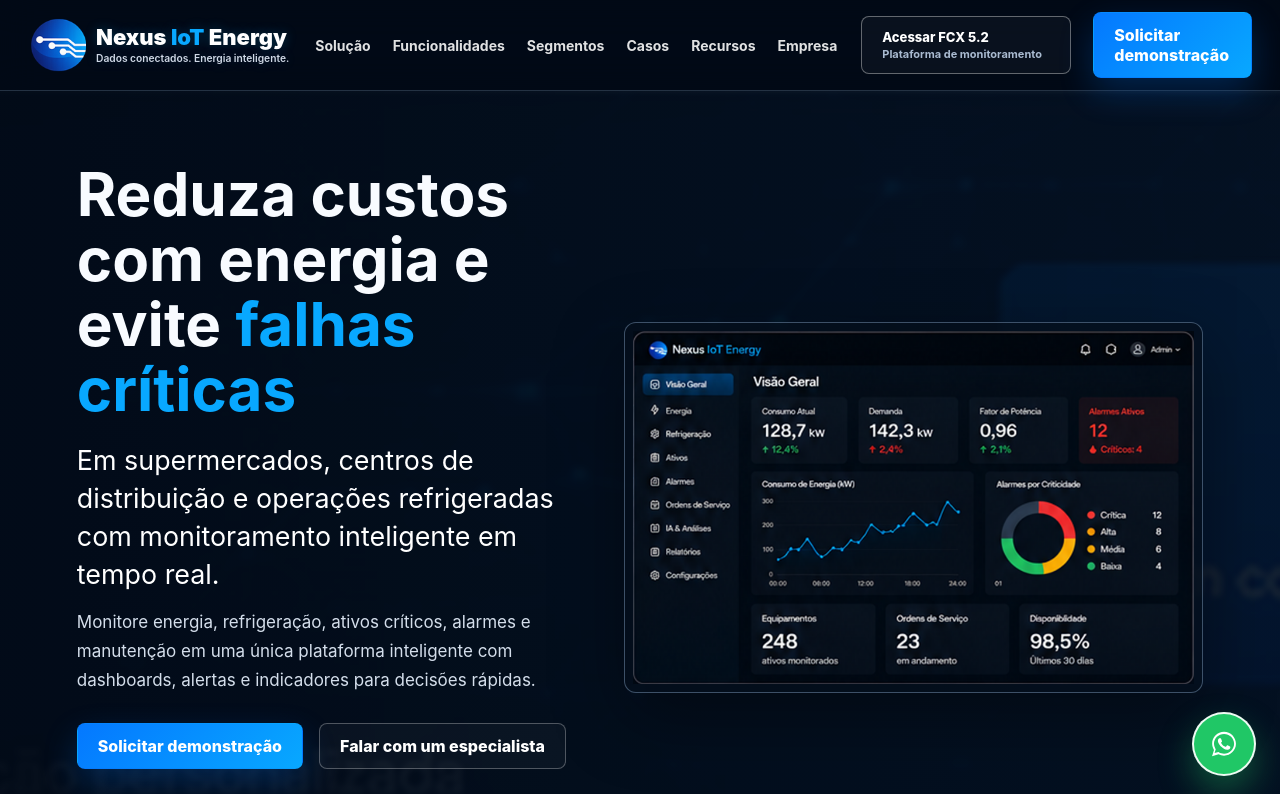
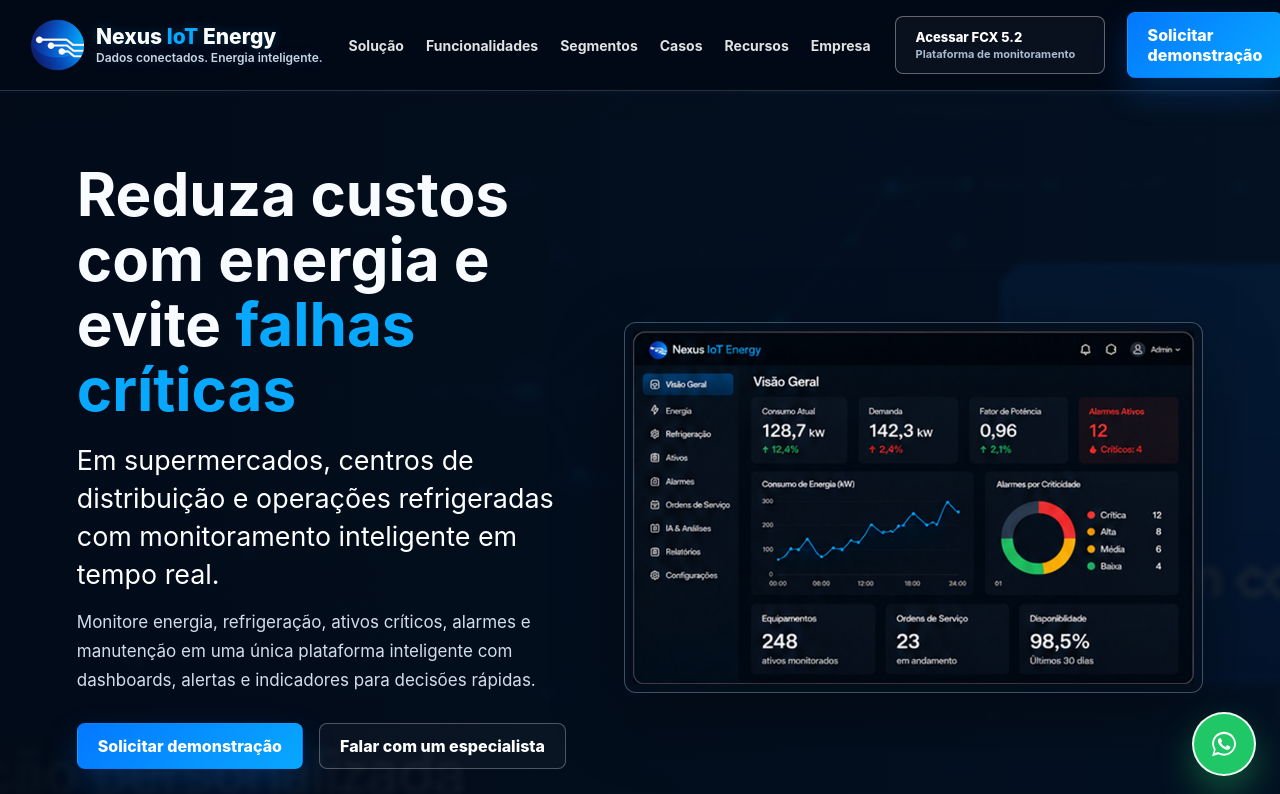
Before and after one commit to felipe-castello/felipe-castello--landing-v3, a plain HTML site: page index.html in a window 1280 px wide. Shown: the top 794 px of the page. Drawn offline with Linux system fonts and the light colour scheme.

Commit message:
fix(landing): standardize header and footer brand logo

```diff
--- a/index.html
+++ b/index.html
@@ -27,12 +27,12 @@
 
   <header class="site-header">
     <a class="brand" href="#inicio" aria-label="Nexus IoT Energy">
-      <span class="brand-icon" aria-hidden="true">
+      <span class="brand-logo" aria-hidden="true">
         <img src="assets/nexus/nexus-logo.png" width="360" height="84" alt="">
       </span>
-      <span class="brand-copy">
-        <strong>Nexus <span>IoT</span> Energy</strong>
-        <small>Dados conectados. Energia inteligente.</small>
+      <span class="brand-text">
+        <strong class="brand-title">Nexus <span class="iot">IoT</span> Energy</strong>
+        <small class="brand-subtitle">Dados conectados. Energia inteligente.</small>
       </span>
     </a>
     <button class="menu-toggle" type="button" aria-label="Abrir menu" aria-expanded="false">☰</button>
@@ -194,7 +194,15 @@
 
   <footer id="empresa" class="footer">
     <div class="footer-brand">
-      <img src="assets/nexus/nexus-logo-footer.png" width="300" height="70" alt="Nexus IoT Energy">
+      <div class="brand footer-logo" aria-label="Nexus IoT Energy">
+        <span class="brand-logo" aria-hidden="true">
+          <img src="assets/nexus/nexus-logo.png" width="360" height="84" alt="">
+        </span>
+        <span class="brand-text">
+          <strong class="brand-title">Nexus <span class="iot">IoT</span> Energy</strong>
+          <small class="brand-subtitle">Dados conectados. Energia inteligente.</small>
+        </span>
+      </div>
       <p>Plataforma IoT completa para monitoramento de energia, refrigeração, ativos, alarmes e manutenção com inteligência artificial.</p>
     </div>
     <nav aria-label="Solução"><h3>Solução</h3><a href="#inicio">Visão geral</a><a href="#como-funciona">Como funciona</a><a href="#funcionalidades">Painéis</a></nav>
--- a/styles.css
+++ b/styles.css
@@ -62,31 +62,31 @@
 .brand {
   display: inline-flex;
   align-items: center;
-  gap: 10px;
+  gap: 12px;
   flex: 0 0 auto;
-  max-width: min(380px, 34vw);
+  max-width: 320px;
   overflow: visible;
 }
 
-.brand-icon {
+.brand-logo {
   display: inline-flex;
   align-items: center;
-  width: 58px;
-  height: 58px;
+  width: 56px;
+  height: 56px;
   overflow: hidden;
-  flex: 0 0 58px;
+  flex: 0 0 auto;
 }
 
-.brand-icon img {
-  width: 250px;
+.brand-logo img {
+  width: 242px;
   max-width: none;
-  height: 58px;
+  height: 56px;
   object-fit: contain;
   object-position: left center;
   overflow: visible;
 }
 
-.brand-copy {
+.brand-text {
   display: flex;
   flex-direction: column;
   justify-content: center;
@@ -95,22 +95,22 @@
   text-shadow: 0 0 12px rgba(0, 180, 255, .25);
 }
 
-.brand-copy strong {
+.brand-title {
   color: #fff;
-  font-size: clamp(22px, 1.7vw, 30px);
-  font-weight: 900;
+  font-size: clamp(21px, 1.45vw, 27px);
+  font-weight: 800;
   letter-spacing: 0;
   white-space: nowrap;
 }
 
-.brand-copy strong span {
+.brand-title .iot {
   color: var(--cyan);
 }
 
-.brand-copy small {
+.brand-subtitle {
   margin-top: 4px;
-  color: #cfd8e6;
-  font-size: clamp(10px, .8vw, 13px);
+  color: #cbd5e1;
+  font-size: 12px;
   font-weight: 600;
   white-space: nowrap;
 }
@@ -605,7 +605,10 @@
   border-top: 1px solid var(--line);
 }
 
-.footer-brand img { width: 238px; }
+.footer-logo {
+  max-width: 320px;
+  margin-bottom: 14px;
+}
 
 .footer p,
 .footer a,
@@ -699,19 +702,18 @@
   .brand {
     max-width: min(300px, calc(100vw - 96px));
   }
-  .brand-icon {
+  .brand-logo {
     width: 50px;
     height: 50px;
-    flex-basis: 50px;
   }
-  .brand-icon img {
+  .brand-logo img {
     width: 216px;
     height: 50px;
   }
-  .brand-copy strong {
+  .brand-title {
     font-size: 21px;
   }
-  .brand-copy small {
+  .brand-subtitle {
     font-size: 10px;
   }
   .whatsapp-float {
```
